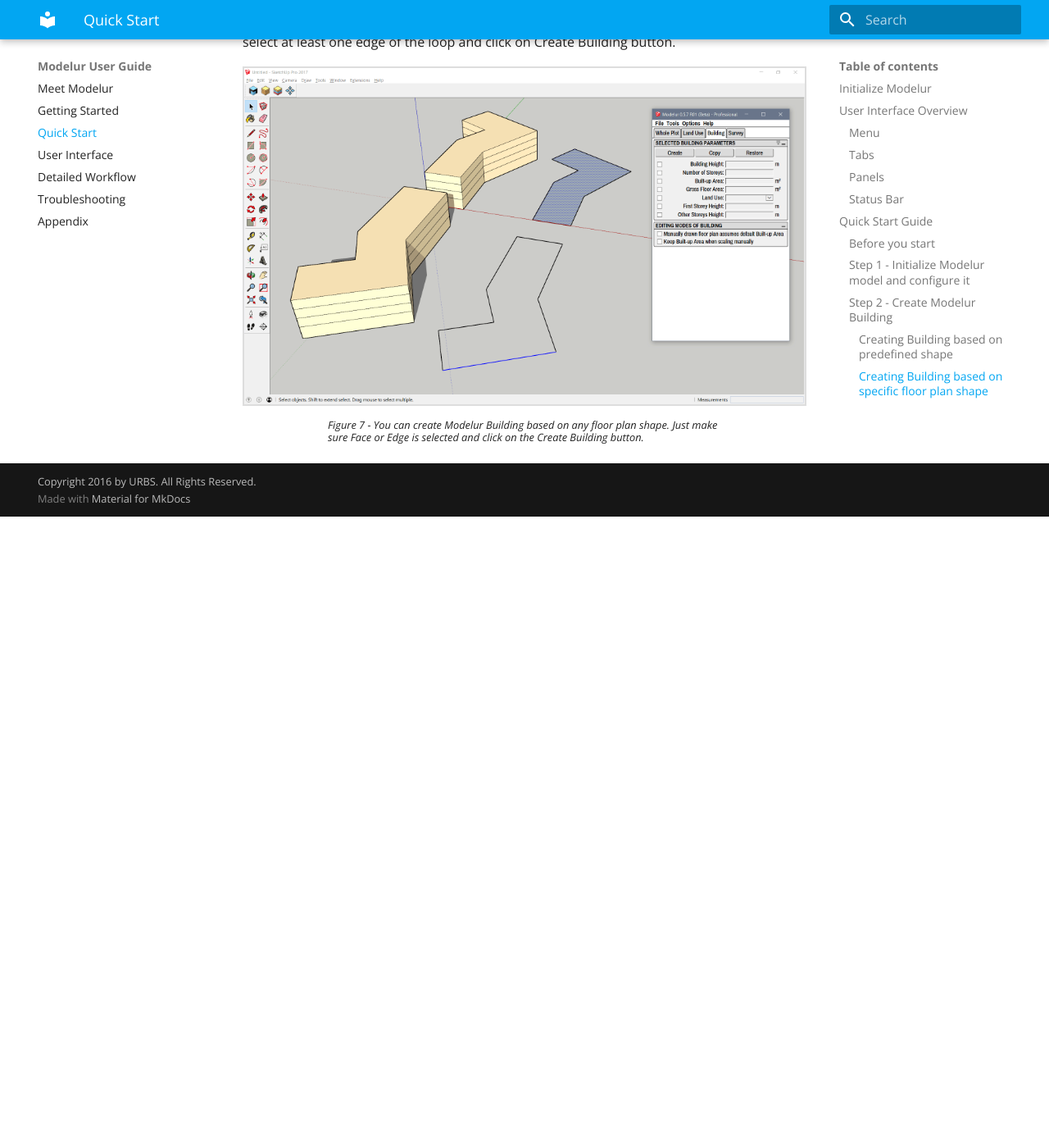
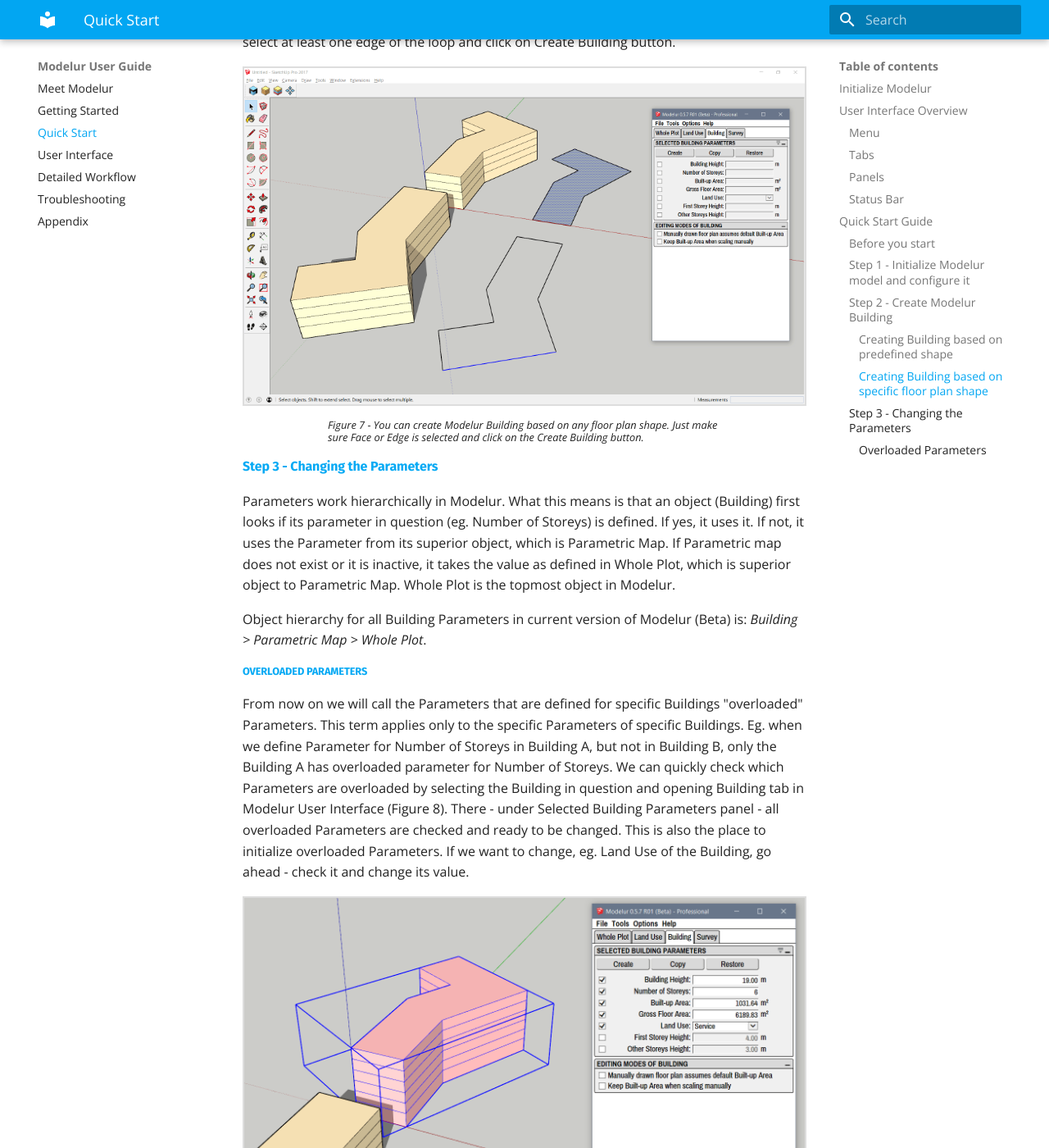
Before and after one commit to Modelur/docs, an MkDocs documentation site: the page built from docs/quickstart.md, in a window 1280 px wide and 1400 px high, scrolled down 4521 px. Shown: the whole window at 82% size. Built offline with MkDocs 1.6.1 and Material for MkDocs 9.7.7, drawn with Linux system fonts in a browser that asks for light colours; old or Windows-style settings are respelled for this version of MkDocs; before the commit the page ends 5151 px from its top, so only the background shows below that; some of the changed text lies outside the part shown.

Commit message:
Added overloading parameters instructions

```diff
--- a/docs/quickstart.md
+++ b/docs/quickstart.md
@@ -80,3 +80,19 @@
 ![Modelur_options_menu](img/create_building_arbitrary_floor_plan.png)
 
 <figcaption>Figure 7 - You can create Modelur Building based on any floor plan shape. Just make sure Face or Edge is selected and click on the Create Building button.</figcaption>
+
+#### Step 3 - Changing the Parameters
+
+Parameters work hierarchically in Modelur. What this means is that an object (Building) first looks if its parameter in question (eg. Number of Storeys) is defined. If yes, it uses it. If not, it uses the Parameter from its superior object, which is Parametric Map. If Parametric map does not exist or it is inactive, it takes the value as defined in Whole Plot, which is superior object to Parametric Map. Whole Plot is the topmost object in Modelur.
+
+Object hierarchy for all Building Parameters in current version of Modelur (Beta) is: _Building > Parametric Map > Whole Plot_.
+
+##### Overloaded Parameters
+
+From now on we will call the Parameters that are defined for specific Buildings "overloaded" Parameters. This term applies only to the specific Parameters of specific Buildings. Eg. when we define Parameter for Number of Storeys in Building A, but not in Building B, only the Building A has overloaded parameter for Number of Storeys. We can quickly check which Parameters are overloaded by selecting the Building in question and opening Building tab in Modelur User Interface (Figure 8). There - under Selected Building Parameters panel - all overloaded Parameters are checked and ready to be changed. This is also the place to initialize overloaded Parameters. If we want to change, eg. Land Use of the Building, go ahead - check it and change its value.
+
+![Modelur_options_menu](img/overloaded_parameters.png)
+
+<figcaption>Figure 8 - You can quickly check if some of the Building Parameters are overloaded in Selected Building Parameters panel (under Building tab). If checkbox is marked, the Parameter is overloaded; this means that the Building will not change when value of this parameter is changed in its superior object (Whole Plot or Parametric Map). If you do not want the Building to have any parameter overloaded, simply click on a Restore button inside Selected Building Parameters panel.</figcaption>
+
+Please note that overloading / changing one Parameter might also overload other, connected parameters. For example, when you overload Number of Storeys parameter, this will also overload Building Height and Gross Floor Area Parameters, as they are directly connected to Number of Storeys. In other words, when Number of Storeys change, Building’s Height and Gross Floor Area change, too.
```
Also changed, not shown: docs/img/overloaded_parameters.png (added).
